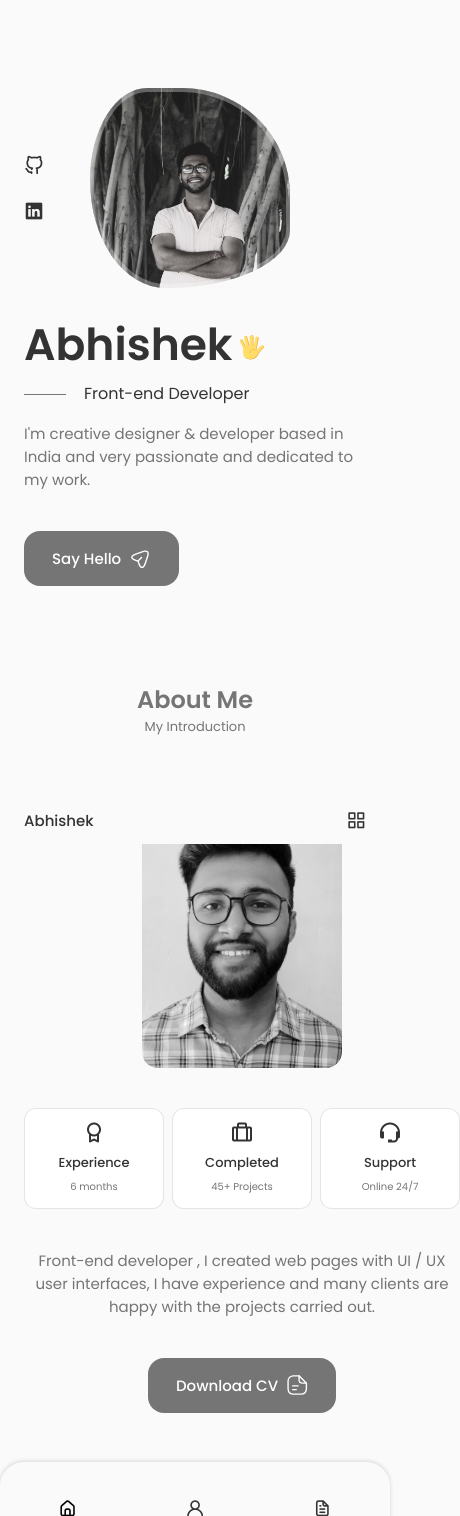
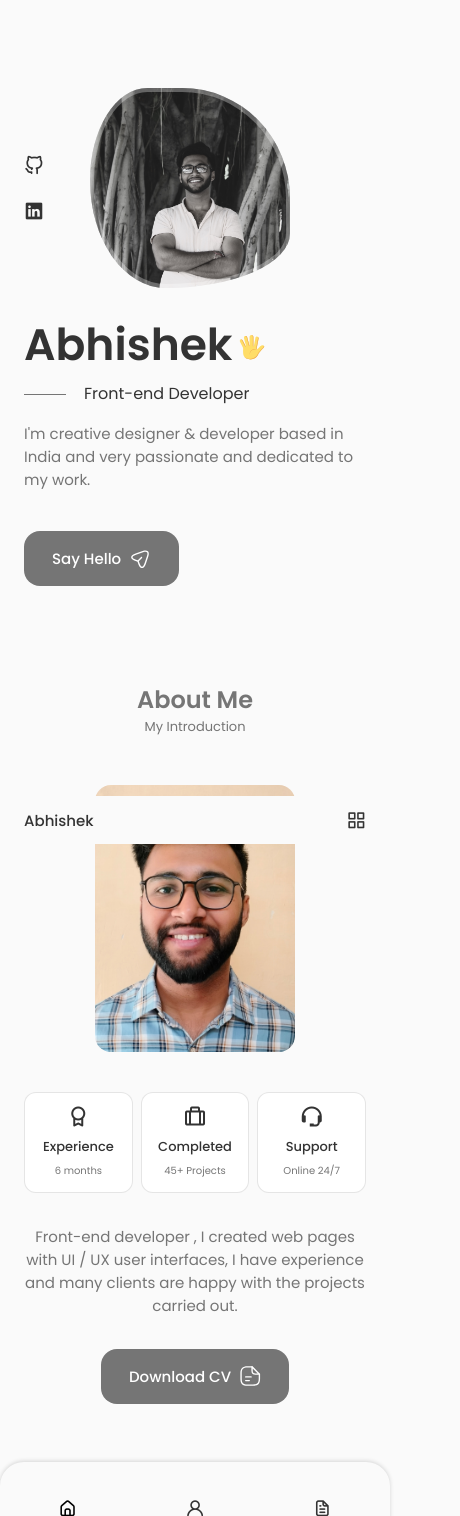
Before and after one commit to AbhishekGarg0507/portfolio_react, a React (Create React App) app: page / in a window 390 px wide. Shown: the whole page, 460 px wide, since content can reach past the window. Before the commit the page ends 1477 px from the top, so only its background shows below. Built offline with nearby package versions, Linux system fonts and the light colour scheme.

Commit message:
add about section

```diff
--- a/src/App.css
+++ b/src/App.css
@@ -192,8 +192,16 @@
 }
 /* for medium devices */
 @media screen and (max-width:768px) {
+  body{
+    margin: 0 0 var(--header-height) 0;
+  }
+
   .section{
     padding: 2rem 0 4rem;
+  }
+
+  .section__subtitle{
+    margin-bottom: var(--mb-3);
   }
 
 }
--- a/src/components/about/About.jsx
+++ b/src/components/about/About.jsx
@@ -1,7 +1,7 @@
 import React from 'react'
 import './about.css'
 import AboutImg from "../../assets/profile1.jpg"
-import CV from "../../assets/AbhishekGarg_CV.pdf"
+import CV from "../../assets/AbhishekGarg_Resume.pdf"
 import Info from "./Info"
 
 const About = () => {
--- a/src/components/about/about.css
+++ b/src/components/about/about.css
@@ -8,7 +8,7 @@
     width: 250px;
     border-radius: 1rem;
     justify-self: center;
-    filter: grayscale(1);
+    /* filter: grayscale(1); */
 }
 
 .about__info{
@@ -76,15 +76,21 @@
     }
   }
   /* for medium devices */
-  @media screen and (max-width:768px) {
+  @media screen and (max-width:576px) {
+    .about__info{
+        grid-template-columns: repeat(3 , 1fr);
+    }
 
+    .about__description{
+        padding: 0;
+    }
 
-  }
-  @media screen and (max-width:576px) {
 
   }
   /* for small devices */
   @media screen and (max-width:350px) {
-
+   .about__info{
+    grid-template-columns: repeat(2, 1fr);
+   }
 
   }
--- a/src/components/home/home.css
+++ b/src/components/home/home.css
@@ -72,13 +72,13 @@
 
 @keyframes profile_animate {
     0%{
-        border-radius: 60% 40% 30% 70% / 60% 30% 70% 40%;
+        border-radius: 60% 40% 30% 70% / 60% 70% 30% 40%;
     }
     50%{
         border-radius: 30% 60% 70% 40% / 50% 60% 30% 60%;
     }
     100%{
-        border-radius: 60% 40% 30% 70% / 60% 30% 70% 40%;
+        border-radius: 60% 40% 30% 70% / 60% 70% 30% 40%;
     }
 
 }
```
Also changed, not shown: 1 other file (tests, documents, lock files or other folders).
